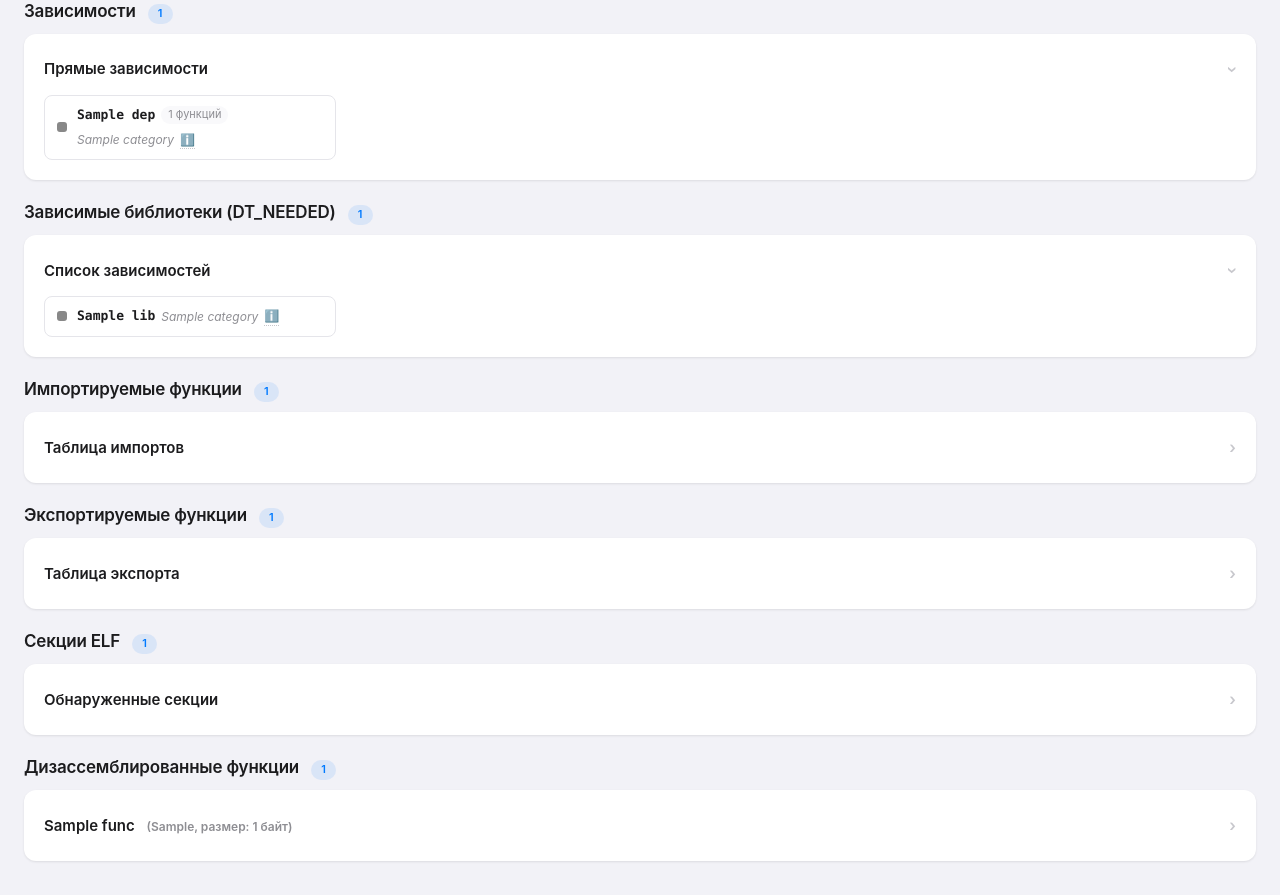
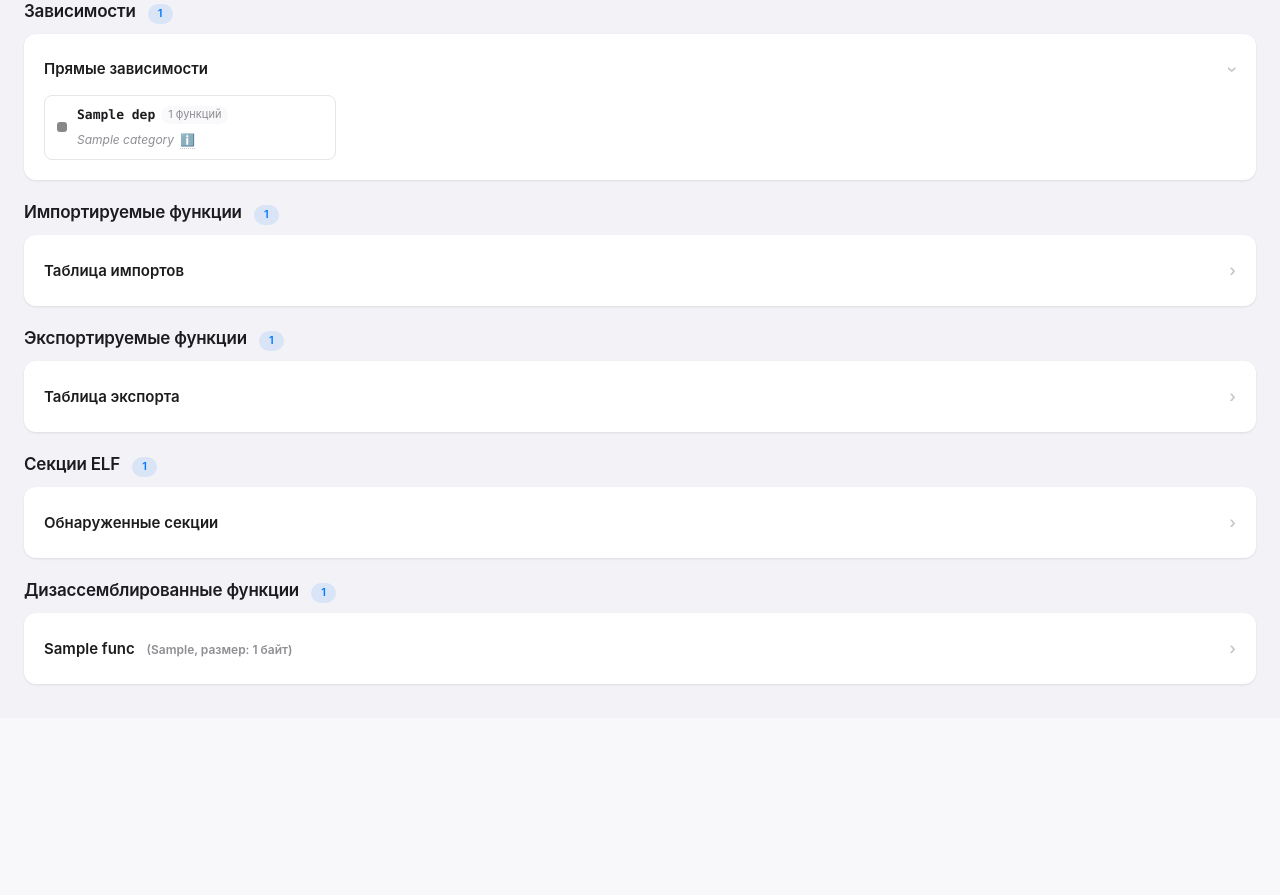
Before and after one commit to HellGelder/IDABatchTool, a Python web app: template ida_batch_tool/reporting/templates/report.html in a window 1280 px wide. Shown: the part 310-1205 px from the top of the page. After the commit the page ends 996 px from the top, so only its background shows below. Run offline with Jinja, Linux system fonts and the light colour scheme; the template is opened without the code that fills it: most values are stand-ins (such as "Sample title", 1, 10 or a date in 2020).

Commit message:
и ещё правки

```diff
--- a/ida_batch_tool/reporting/templates/report.html
+++ b/ida_batch_tool/reporting/templates/report.html
@@ -65,32 +65,6 @@
             {% endif %}
         </div>
     </div>
-
-    <!-- Зависимые библиотеки (DT_NEEDED) -->
-    {% if needed_libs_detailed %}
-    <h2>Зависимые библиотеки (DT_NEEDED) <span class="badge section-badge">{{ needed_libs_detailed|length }}</span></h2>
-    <div class="card accordion open" id="acc-needed">
-        <div class="accordion-header" onclick="this.closest('.accordion').classList.toggle('open')">
-            <span>Список зависимостей</span><span class="accordion-chevron">›</span>
-        </div>
-        <div class="accordion-body">
-            <div class="deps-grid searchable">
-                {% for lib in needed_libs_detailed %}
-                <div class="dep-item">
-                    <div class="dep-marker" style="background-color: {{ lib.color }};"></div>
-                    <div class="dep-info">
-                        <span class="dep-name">{{ lib.name }}</span>
-                        <span class="dep-category">{{ lib.category }}</span>
-                        {% if lib.description %}
-                        <span class="dep-desc" title="{{ lib.description }}">ℹ️</span>
-                        {% endif %}
-                    </div>
-                </div>
-                {% endfor %}
-            </div>
-        </div>
-    </div>
-    {% endif %}
 
     <!-- Импорты -->
     <h2>Импортируемые функции <span class="badge section-badge">{{ imports|length }}</span></h2>
```
Also changed, not shown: ida_batch_tool/reporting/generator.py (+0 -15 lines).
